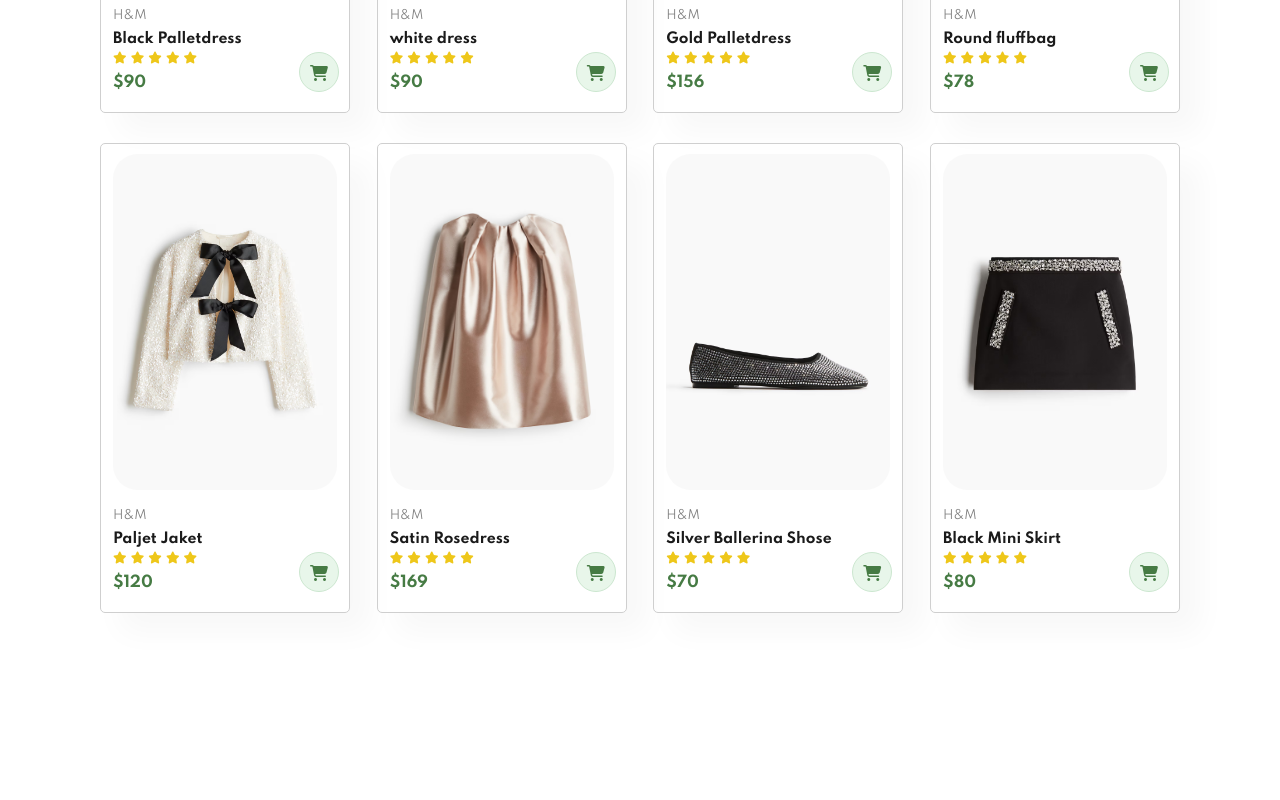
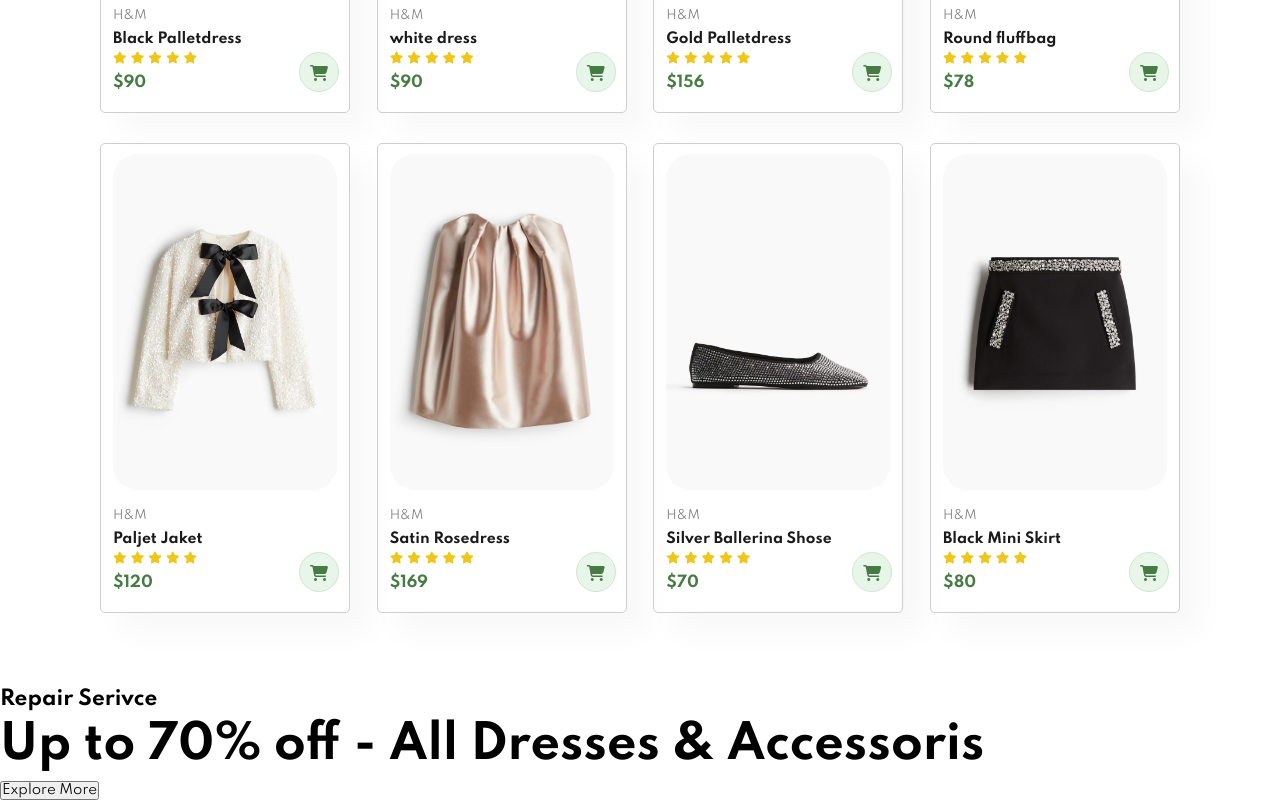
Before and after one commit to Meazajao/Shopping-website, a plain HTML site: page index.html in a window 1280 px wide. Shown: the part 1684-2484 px from the top of the page. Before the commit the page ends 2372 px from the top, so only its background shows below. Drawn offline with Linux system fonts and the light colour scheme.

Commit message:
added the rest of html and css

```diff
--- a/index.html
+++ b/index.html
@@ -3,7 +3,7 @@
 <head>
     <meta charset="UTF-8">
     <meta name="viewport" content="width=device-width, initial-scale=1.0">
-    <title>Elhoprp</title>
+    <title>Meaza</title>
     <link rel="stylesheet" href="./styles/master.css">
     <script src="https://kit.fontawesome.com/5c382116d9.js" crossorigin="anonymous"></script>
     <script src="./script/script.js" defer></script>
@@ -191,7 +191,11 @@
                 <a href="#"><i class="fa-solid fa-cart-shopping cart"></i></a>
             </div>
         </div>
-
+    </section>
+    <section id="banner">
+        <h4>Repair Serivce</h4>
+        <h2>Up to <span>70% off</span> - All Dresses & Accessoris</h2>
+        <button>Explore More</button>
     </section>
 </body>
 </html>
```
Also changed, not shown: html/about.html (added), html/blog.html (added), html/cart.html (added), html/contact.html (added), html/shop.html (added), styles/about.css (added), styles/blog.css (added), styles/cart.css (added), styles/contact.css (added), styles/home.css (added), styles/master.css (line endings or trailing spaces), styles/shop.css (added).
